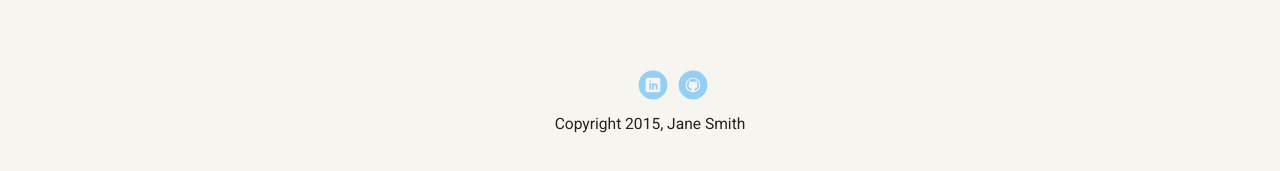
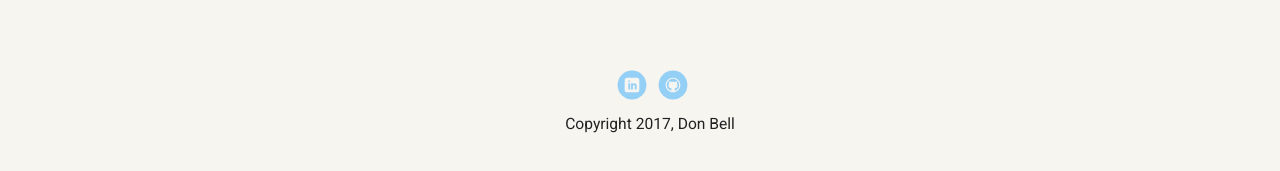
Before and after one commit to DonaldWilliamB/Techdegree-Project-1, a plain HTML site: page index.html in a window 1280 px wide. Shown: the part 881-1052 px from the top of the page. Drawn offline with Linux system fonts and the light colour scheme; a web font is replaced by a local one.

Commit message:
Updated footer tag content
Removed Twitter link.
Added href URLs for LinkedIn and Github.
Personalized Copyright Information

```diff
--- a/index.html
+++ b/index.html
@@ -45,11 +45,10 @@
     </main>
     <footer>
       <ul>
-        <li><a href="#" class="social twitter">Twitter</a></li>
-        <li><a href="#" class="social linkedin">LinkedIn</a></li>
-        <li><a href="#" class="social github">Github</a></li>
+        <li><a href="https://www.linkedin.com/in/donald-bell-757ba519/" class="social linkedin" target="_blank">LinkedIn</a></li>
+        <li><a href="https://github.com/DonaldWilliamB" class="social github" target="_blank">Github</a></li>
       </ul>
-      <p class="copyright">Copyright 2015, Jane Smith</p>
+      <p class="copyright">Copyright 2017, Don Bell</p>
     </footer>
   </body>
   </html>
```
